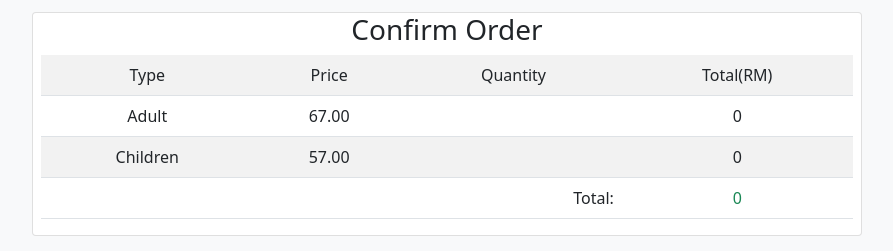
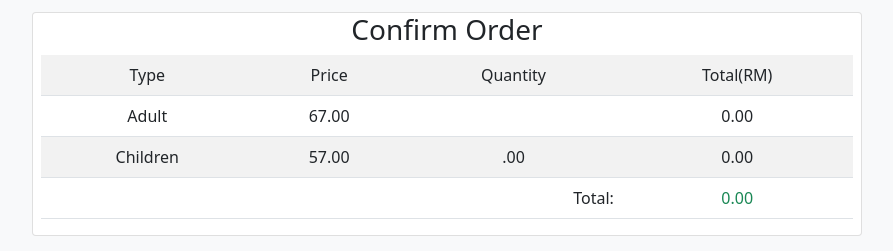
Before and after one commit to VictorDoom022/notMyProjectTravel, a PHP site: page /confirmOrder.php?pkgID=1 in a window 1280 px wide. Shown: the part 130-381 px from the top of the page, without its empty margins (193-1086 px from the left). Run offline with PHP 8.4, Linux system fonts and the light colour scheme; data comes from the database, SQL or seed files in the repository; data that the repository does not hold is empty.

Commit message:
add two decimal places (hack)

```diff
--- a/views/confirmOrder.php
+++ b/views/confirmOrder.php
@@ -68,17 +68,17 @@ if(mysqli_num_rows($result) > 0){
                             <td>Adult</td>
                             <td><?php echo $row['pkgPrice'] ?></td>
                             <td><?php echo $adultQuantity ?></td>
-                            <td><?php echo $adultTotal ?></td>
+                            <td><?php echo $adultTotal ?>.00</td>
                         </tr>
                         <tr>
                             <td>Children</td>
                             <td><?php echo $row['pkgChildPrice'] ?></td>
-                            <td><?php echo $childrenQuantity ?></td>
-                            <td><?php echo $childrenTotal ?></td>
+                            <td><?php echo $childrenQuantity ?>.00</td>
+                            <td><?php echo $childrenTotal ?>.00</td>
                         </tr>
                         <tr>
                             <td colspan="3" class="text-end">Total:</td>
-                            <td class="text-success"><?php echo $total ?></td>
+                            <td class="text-success"><?php echo $total ?>.00</td>
                         </tr>
                     </table>
                 </div>
--- a/views/orderModal.php
+++ b/views/orderModal.php
@@ -28,7 +28,7 @@ if(!empty($_SESSION['username'])){
                     <p class="text-dark text-end" style="font-size:25px">Total: </p>
                 </div>
                 <div class="col-md-6 mt-5">
-                    <p class="text-primary text-success" id="totalPrice" style="font-size:25px">RM0</p>
+                    <p class="text-primary text-success" id="totalPrice" style="font-size:25px">RM0.00</p>
                 </div>
             </div>
         </div>
--- a/views/tourDesc.php
+++ b/views/tourDesc.php
@@ -213,7 +213,7 @@ function calcTotal(){
     var chilrenQuantity = parseInt(document.getElementById('childrenQuantity').value);
 
     var total = (adultPrice * adultQuantity) + (chilrenPrice * chilrenQuantity);
-    document.getElementById('totalPrice').innerHTML = "RM" + total;
+    document.getElementById('totalPrice').innerHTML = "RM" + total + ".00";
 }
 </script>
 </html>
```
